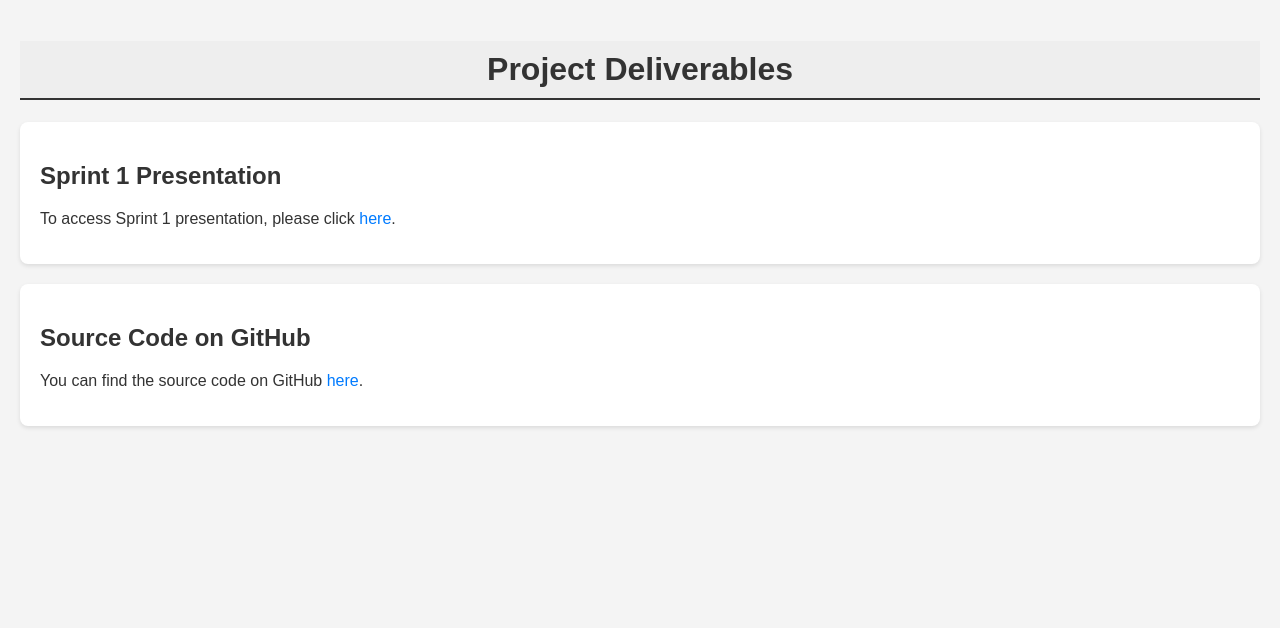
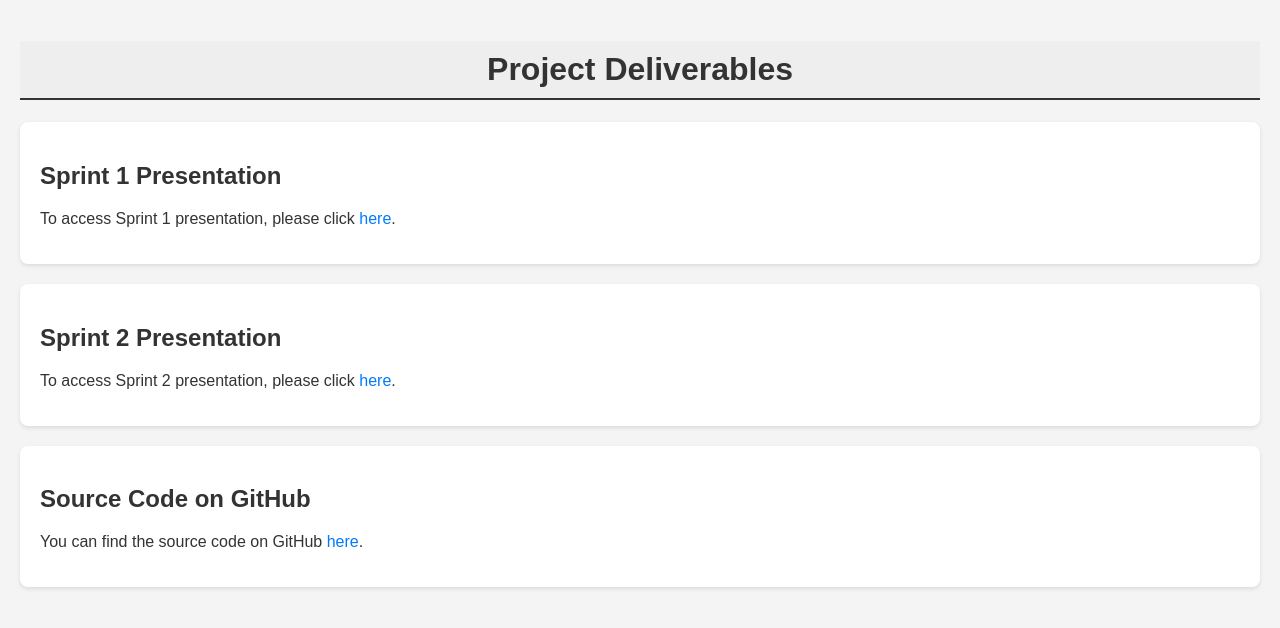
Before and after one commit to dnorth2/Quad_Website, a React (Create React App) app: page /Project_Deliverables in a window 1280 px wide. Shown: the top 628 px of the page. Built offline with nearby package versions, Linux system fonts and the light colour scheme.

Commit message:
added sprint two presentation

```diff
--- a/src/Project_Deliverables.js
+++ b/src/Project_Deliverables.js
@@ -14,6 +14,11 @@ function ProjectDeliverables() {
             </section>
 
             <section>
+                <h2>Sprint 2 Presentation</h2>
+                <p>To access Sprint 2 presentation, please click <a href="https://docs.google.com/presentation/d/1oJ4rM-MFu6cQLvo8PCkWd9ZTStyi8Aa7lYec0q-uxrU/edit?usp=sharing">here</a>.</p>
+            </section>
+
+            <section>
                 <h2>Source Code on GitHub</h2>
                 <p>You can find the source code on GitHub <a href="https://github.com/keatonrohlfs/QUAD">here</a>.</p>
             </section>
```
